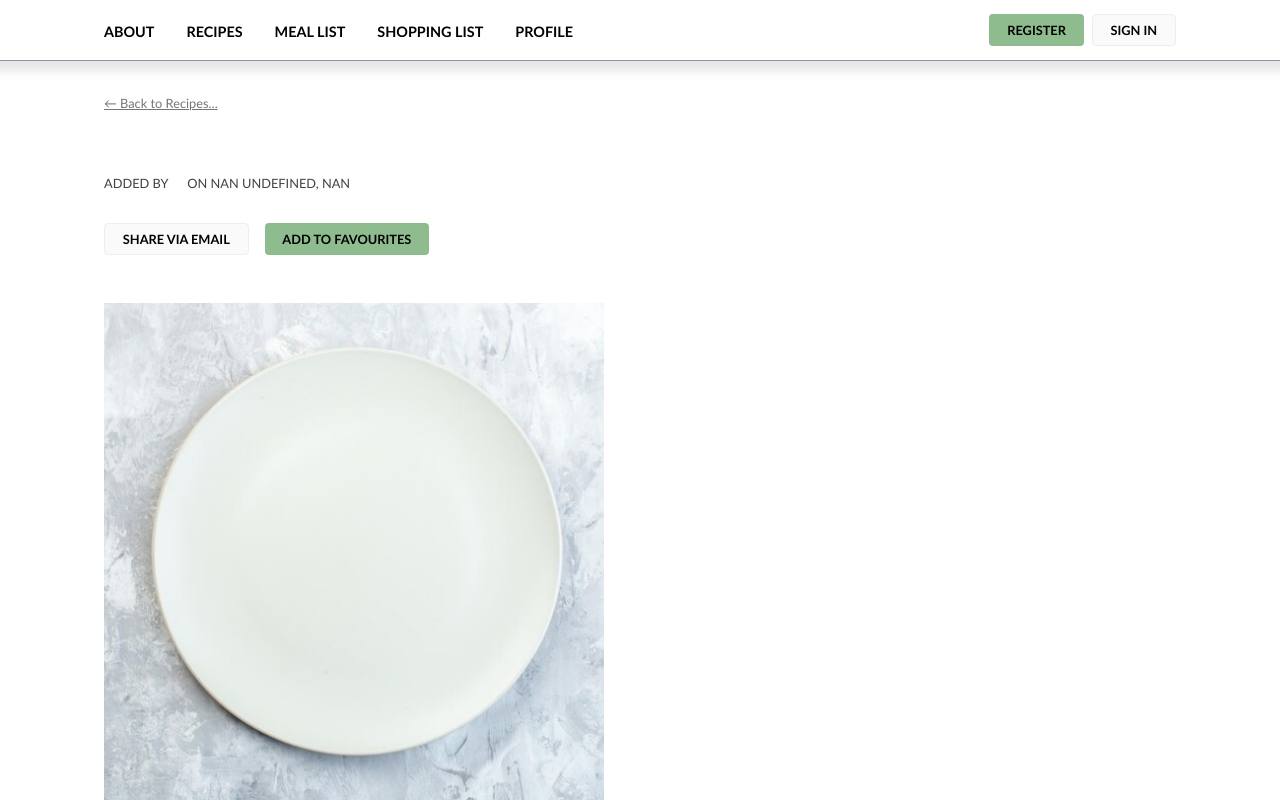
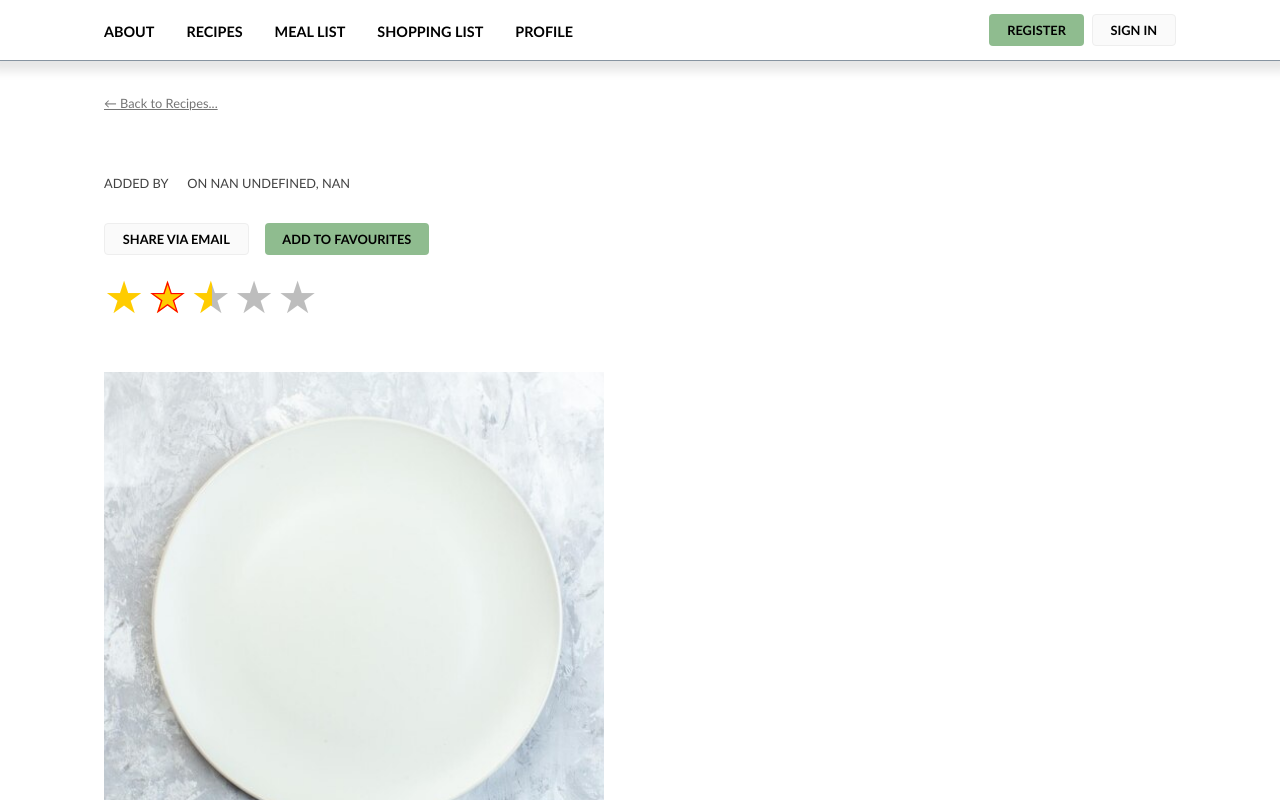
Before and after one commit to robert-matthew-brooks/recipe-app, a React (Vite) app in the folder client/: page /recipes/1 in a window 1280 px wide. Shown: the top 800 px of the page. Built offline with nearby package versions, Linux system fonts and the light colour scheme; no server answers.

Commit message:
add star rating ui

```diff
--- a/client/src/components/recipe/Recipe.css
+++ b/client/src/components/recipe/Recipe.css
@@ -80,6 +80,7 @@
   padding: 2.5rem 0;
   padding-left: 3rem;
   font-size: 1.1rem;
+  line-height: 1.8rem;
   border-bottom: 1px dashed var(--c-gs-300);
   counter-increment: step;
 }
--- a/client/src/components/recipe/RecipeButtons.css
+++ b/client/src/components/recipe/RecipeButtons.css
@@ -1,6 +1,39 @@
 .RecipeButtons {
-  width: 100%;
-  display: flex;
+  width: fit-content;
+  display: grid;
+  grid-template-columns: repeat(2, max-content);
   align-items: center;
   gap: 1rem;
 }
+
+.Rating {
+  --percent: calc(var(--rating) / 5 * 100%);
+  grid-column: 1 / span 2;
+  position: relative;
+  letter-spacing: 0.2rem;
+  font-family: 'Times New Roman', Times, serif;
+  font-size: 2.8rem;
+  cursor: pointer;
+}
+.Rating::before {
+  content: '\2605\2605\2605\2605\2605';
+  position: absolute;
+  z-index: -1;
+  color: transparent;
+  background: linear-gradient(
+    90deg,
+    #ffcc00 var(--percent),
+    var(--c-gs-400) var(--percent)
+  );
+  background-clip: text;
+}
+
+.Rating__star {
+  color: transparent;
+}
+.Rating > a:hover {
+  color: var(--c-gs-600);
+}
+.Rating__star--current {
+  color: red !important;
+}
--- a/client/src/components/recipe/RecipeButtons.jsx
+++ b/client/src/components/recipe/RecipeButtons.jsx
@@ -4,11 +4,19 @@ import TextBtn from '../TextBtn';
 import './RecipeButtons.css';
 
 export default function RecipeButtons({ slug }) {
+  const [userRating, setUserRating] = useState(1);
   const [isFavUserErr, setIsFavUserErr] = useState(false);
 
   const addToFavourites = () => {
     // TODO check user logged in from context
     setIsFavUserErr(true);
+  };
+
+  const setRating = (numberOfStars) => {
+    if (numberOfStars === userRating) setUserRating(null);
+    else setUserRating(numberOfStars);
+
+    // update server
   };
 
   return (
@@ -18,7 +26,7 @@ export default function RecipeButtons({ slug }) {
         text="Share via Email"
         size="2"
         callback={() => {
-          console.log(` website.com/recipes/${slug}`);
+          console.log(window.location.href);
         }}
       />
 
@@ -31,6 +39,30 @@ export default function RecipeButtons({ slug }) {
       )}
       {/* TODO remove from favourites if already added */}
       {/* or show error if not signed in */}
+
+      <div className="Rating" style={{ '--rating': 2.5 }}>
+        {(() => {
+          const stars = [];
+
+          for (let i = 0; i < 5; i++) {
+            stars.push(
+              <a
+                key={i}
+                className={`Rating__star ${
+                  i === userRating ? 'Rating__star--current' : ''
+                }`}
+                onClick={() => {
+                  setRating(i);
+                }}
+              >
+                &#9734;
+              </a>
+            );
+          }
+
+          return stars;
+        })()}
+      </div>
     </div>
   );
 }
```
